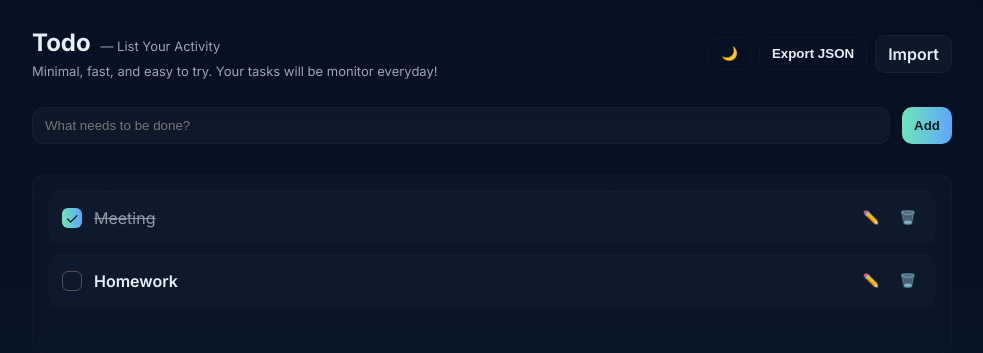
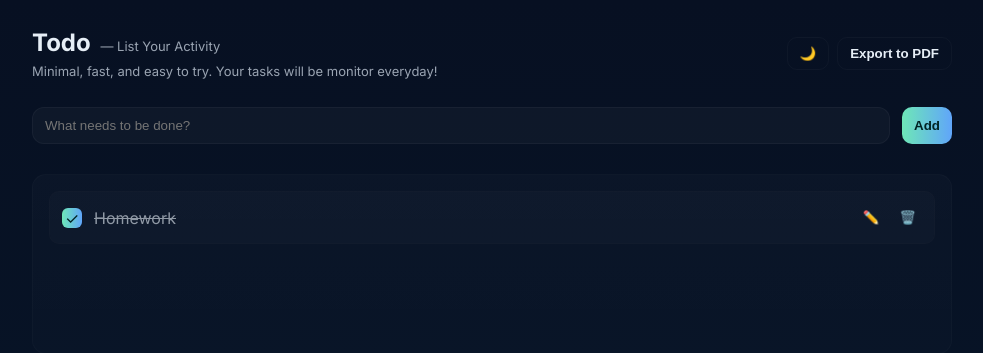
Before and after one commit to oktavianawidya22/todo_project, a Django app: page / in a window 1280 px wide. Shown: the top 353 px of the page, without its empty margins (148-1131 px from the left). Run offline with Django 5.2, Linux system fonts and the light colour scheme; some libraries are stand-ins or nearby versions.

Commit message:
remove export json, import and add export pdf

```diff
--- a/data/todos.json
+++ b/data/todos.json
@@ -2,11 +2,6 @@
   {
     "id": 2,
     "title": "Homework",
-    "done": false
-  },
-  {
-    "id": 3,
-    "title": "Meeting",
     "done": true
   }
 ]
--- a/todos/static/todos/app.js
+++ b/todos/static/todos/app.js
@@ -7,6 +7,7 @@ function getCookie(name) {
 }
 const csrftoken = getCookie('csrftoken');
 
+// Fetch todos from API
 async function fetchTodos() {
   try {
     const res = await fetch(API_BASE);
@@ -17,6 +18,7 @@ async function fetchTodos() {
   }
 }
 
+// Render list to UI
 function renderList(todos) {
   const ul = document.getElementById('todoList');
   const empty = document.getElementById('emptyState');
@@ -28,7 +30,7 @@ function renderList(todos) {
   }
   empty.style.display = 'none';
 
-  todos.slice().reverse().forEach(t => { // newest on top
+  todos.slice().reverse().forEach(t => {
     const li = document.createElement('li');
     li.className = 'todo-item';
 
@@ -41,7 +43,7 @@ function renderList(todos) {
     const title = document.createElement('div');
     title.className = 'todo-title' + (t.done ? ' done' : '');
     title.textContent = t.title;
-    title.title = 'Click to edit';
+    title.title = 'Double-click to edit';
     title.style.cursor = 'text';
     title.addEventListener('dblclick', ()=> editInline(title, t));
 
@@ -74,6 +76,7 @@ function renderList(todos) {
   });
 }
 
+// Inline edit
 function editInline(titleEl, todo) {
   const prev = titleEl.textContent;
   const input = document.createElement('input');
@@ -112,6 +115,7 @@ function editInline(titleEl, todo) {
   }
 }
 
+// Add new todo
 async function addTodo() {
   const input = document.getElementById('newTodo');
   const title = input.value.trim();
@@ -125,6 +129,7 @@ async function addTodo() {
   fetchTodos();
 }
 
+// Toggle done
 async function toggleDone(id, prevDone) {
   await fetch(`${API_BASE}${id}/update/`, {
     method: 'PUT',
@@ -134,6 +139,7 @@ async function toggleDone(id, prevDone) {
   fetchTodos();
 }
 
+// Delete todo
 async function deleteTodo(id) {
   await fetch(`${API_BASE}${id}/delete/`, {
     method: 'DELETE',
@@ -142,33 +148,130 @@ async function deleteTodo(id) {
   fetchTodos();
 }
 
-async function exportJSON() {
-  const res = await fetch(API_BASE + 'export/');
-  const data = await res.json();
-  const blob = new Blob([JSON.stringify(data, null, 2)], {type: 'application/json'});
-  const url = URL.createObjectURL(blob);
-  const a = document.createElement('a');
-  a.href = url;
-  a.download = 'todos_export.json';
-  a.click();
-  URL.revokeObjectURL(url);
-}
+// Export to PDF (jsPDF + html2canvas)
+async function exportPDF() {
+  try {
+    const res = await fetch(API_BASE + 'export/');
+    if (!res.ok) throw new Error('Failed to fetch data for PDF');
+    const data = await res.json();
 
-async function importJSON(file) {
-  const form = new FormData();
-  form.append('file', file);
-  const res = await fetch(API_BASE + 'import/', {
-    method: 'POST',
-    body: form,
-    headers: {'X-CSRFToken': csrftoken}
-  });
-  if (res.ok) fetchTodos();
-  else {
-    const txt = await res.text();
-    alert('Import failed: ' + txt);
+    const wrap = document.createElement('div');
+    wrap.style.width = '800px';
+    wrap.style.boxSizing = 'border-box';
+    wrap.style.padding = '20px';
+    wrap.style.fontFamily = 'Inter, system-ui, Arial';
+    wrap.style.background = '#fff';
+    wrap.style.color = '#111';
+
+    const header = document.createElement('div');
+    const h2 = document.createElement('h2');
+    h2.textContent = 'Todo List Report';
+    const meta = document.createElement('div');
+    meta.textContent = `Generated at: ${new Date().toLocaleString()}`;
+    meta.style.fontSize = '12px';
+    meta.style.color = '#555';
+    header.appendChild(h2);
+    header.appendChild(meta);
+    wrap.appendChild(header);
+
+    const table = document.createElement('div');
+    table.style.display = 'grid';
+    table.style.gridTemplateColumns = '1fr 100px';
+    table.style.rowGap = '8px';
+    table.style.columnGap = '12px';
+    table.style.marginTop = '12px';
+    table.style.borderTop = '1px solid #eee';
+    table.style.paddingTop = '8px';
+
+    const th1 = document.createElement('div'); th1.textContent = 'Task'; th1.style.fontWeight = '600';
+    const th2 = document.createElement('div'); th2.textContent = 'Status'; th2.style.fontWeight = '600'; th2.style.textAlign = 'right';
+    table.appendChild(th1); table.appendChild(th2);
+
+    if (!Array.isArray(data) || data.length === 0) {
+      const empty = document.createElement('div');
+      empty.textContent = 'No todos available';
+      empty.style.gridColumn = '1 / -1';
+      table.appendChild(empty);
+    } else {
+      data.slice().reverse().forEach(t => {
+        const td1 = document.createElement('div');
+        td1.textContent = t.title || 'Untitled';
+        if (t.done) td1.style.textDecoration = 'line-through';
+
+        const td2 = document.createElement('div');
+        td2.textContent = t.done ? 'Done' : 'Pending';
+        td2.style.textAlign = 'right';
+        td2.style.color = t.done ? '#0a0' : '#c00';
+
+        table.appendChild(td1);
+        table.appendChild(td2);
+      });
+    }
+
+    wrap.appendChild(table);
+    wrap.style.position = 'fixed';
+    wrap.style.left = '-9999px';
+    document.body.appendChild(wrap);
+
+    await new Promise(r => setTimeout(r, 100));
+
+    if (typeof html2canvas === 'undefined' || typeof window.jspdf === 'undefined') {
+      throw new Error('Missing html2canvas or jsPDF');
+    }
+
+    const canvas = await html2canvas(wrap, { scale: 2, useCORS: true });
+    const imgData = canvas.toDataURL('image/png');
+    const { jsPDF } = window.jspdf;
+    const pdf = new jsPDF({ unit: 'mm', format: 'a4', orientation: 'portrait' });
+
+    const pageWidth = pdf.internal.pageSize.getWidth();
+    const pageHeight = pdf.internal.pageSize.getHeight();
+
+    const imgProps = pdf.getImageProperties(imgData);
+    const imgWidth = pageWidth;
+    const imgHeight = (imgProps.height * pageWidth) / imgProps.width;
+
+    if (imgHeight <= pageHeight) {
+      pdf.addImage(imgData, 'PNG', 0, 0, imgWidth, imgHeight);
+    } else {
+      const pxFullHeight = canvas.height;
+      const pxPage = Math.floor(canvas.width * (pageHeight / pageWidth));
+      let renderedHeight = 0;
+
+      while (renderedHeight < pxFullHeight) {
+        const canvasPage = document.createElement('canvas');
+        canvasPage.width = canvas.width;
+        canvasPage.height = Math.min(pxPage, pxFullHeight - renderedHeight);
+
+        const ctx = canvasPage.getContext('2d');
+        ctx.drawImage(
+          canvas,
+          0, renderedHeight, canvas.width, canvasPage.height,
+          0, 0, canvasPage.width, canvasPage.height
+        );
+
+        const pageData = canvasPage.toDataURL('image/png');
+        const pageHeightMm = (canvasPage.height * pageWidth) / canvasPage.width;
+
+        if (renderedHeight === 0) {
+          pdf.addImage(pageData, 'PNG', 0, 0, pageWidth, pageHeightMm);
+        } else {
+          pdf.addPage();
+          pdf.addImage(pageData, 'PNG', 0, 0, pageWidth, pageHeightMm);
+        }
+        renderedHeight += canvasPage.height;
+      }
+    }
+
+    pdf.save(`todos-${Date.now()}.pdf`);
+    document.body.removeChild(wrap);
+  } catch (err) {
+    console.error('Export PDF failed:', err);
+    alert('Failed to export PDF. Check console.');
   }
 }
 
+// Init
 document.addEventListener('DOMContentLoaded', ()=>{
   fetchTodos();
 
@@ -177,11 +280,9 @@ document.addEventListener('DOMContentLoaded', ()=>{
     if (e.key === 'Enter') addTodo();
   });
 
-  document.getElementById('exportBtn').addEventListener('click', exportJSON);
-
-  document.getElementById('importFile').addEventListener('change', (e)=>{
-    const f = e.target.files[0];
-    if (f) importJSON(f);
-    e.target.value = null;
+  // bind export button(s) — supports both ids just in case
+  ['exportBtn', 'exportPdfBtn'].forEach(id => {
+    const el = document.getElementById(id);
+    if (el) el.addEventListener('click', exportPDF);
   });
 });
--- a/todos/templates/todos/index.html
+++ b/todos/templates/todos/index.html
@@ -7,7 +7,11 @@
   <meta name="viewport" content="width=device-width,initial-scale=1" />
   <link rel="preconnect" href="https://fonts.gstatic.com" crossorigin>
   <link href="https://fonts.googleapis.com/css2?family=Inter:wght@300;400;600;700&display=swap" rel="stylesheet">
+    <!-- include CDN before your app.js -->
+<script src="https://cdnjs.cloudflare.com/ajax/libs/html2canvas/1.4.1/html2canvas.min.js" defer></script>
+<script src="https://cdnjs.cloudflare.com/ajax/libs/jspdf/2.5.1/jspdf.umd.min.js" defer></script>
   <link rel="stylesheet" href="{% static 'todos/style.css' %}">
+
 </head>
 <body>
   <main class="container">
@@ -18,11 +22,12 @@
       </div>
       <div class="controls">
          <button id="themeToggle" class="btn ghost">🌙</button> <!-- ✅ toggle button -->
-        <button id="exportBtn" class="btn ghost">Export JSON</button>
+          <button id="exportPdfBtn" class="btn ghost" type="button">Export to PDF</button>
+        <!-- <button id="exportBtn" class="btn ghost">Export JSON</button>
         <label class="btn upload">
           Import
           <input id="importFile" type="file" accept="application/JSON" hidden>
-        </label>
+        </label> -->
       </div>
     </header>
 
```
